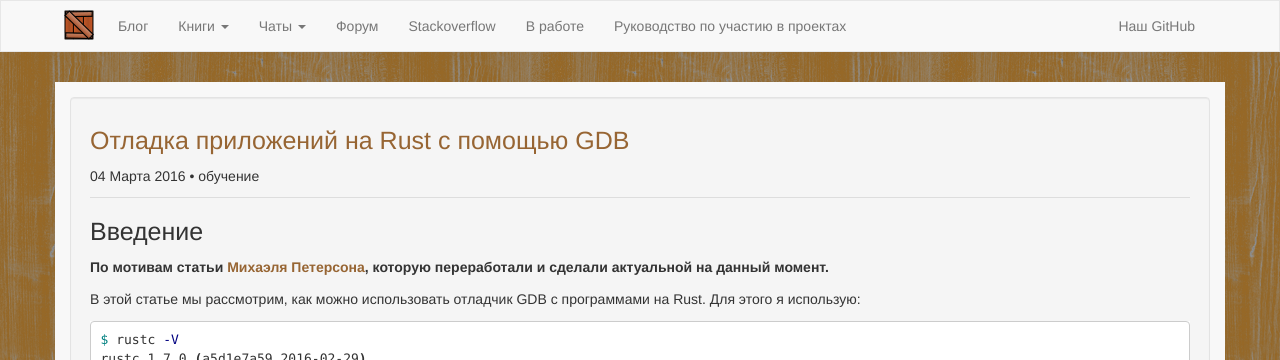
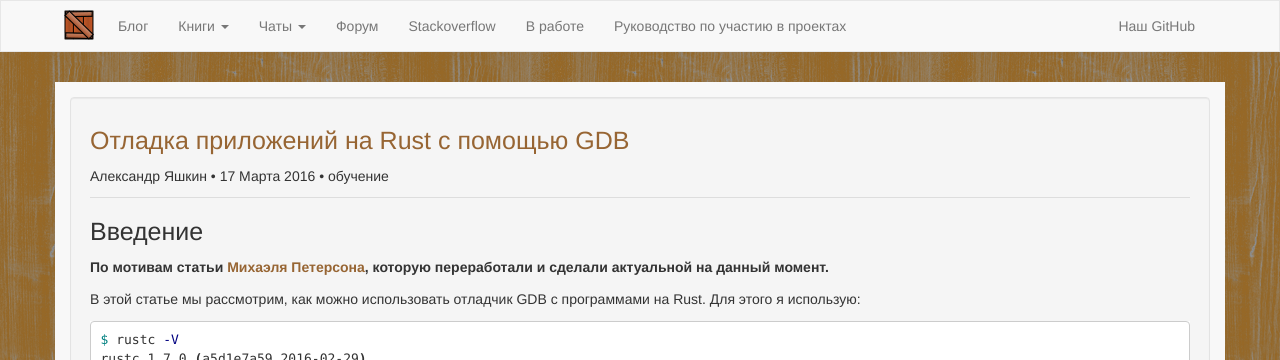
Before and after one commit to rust-lang-ru/rustycrate.ru, a Jekyll site: the page built from _posts/2016-03-17-debugging-rust-with-gdb.md, in a window 1280 px wide and 900 px high. Shown: the top 360 px of the window. Built offline with Jekyll 4.4.1, drawn with Linux system fonts in a browser that asks for light colours; nearby versions of some CDN libraries; Markdown is read by kramdown in place of the engine named in the settings; comment, search, counter and statistics services are not loaded.

Commit message:
Меняем дату на сегодняшнюю и ставим автора

```diff
--- a/_posts/2016-03-04-debugging-rust-with-gdb.md
+++ b/_posts/2016-03-17-debugging-rust-with-gdb.md
@@ -1,5 +1,6 @@
 ---
 title: "Отладка приложений на Rust с помощью GDB"
+author: Александр Яшкин
 categories: обучение
 excerpt:
     В этой статье мы рассмотрим как отлаживать программы на Rust с помощью
```
